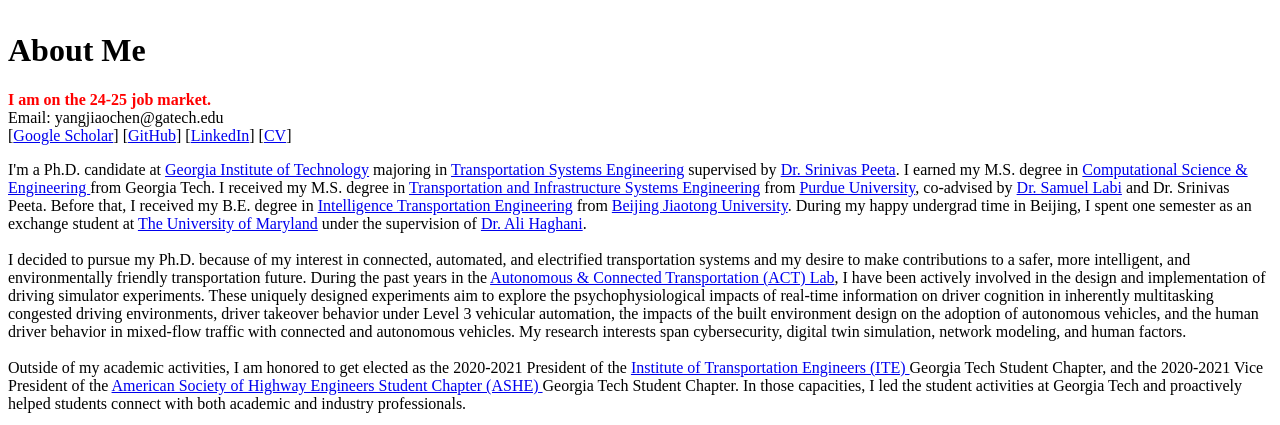
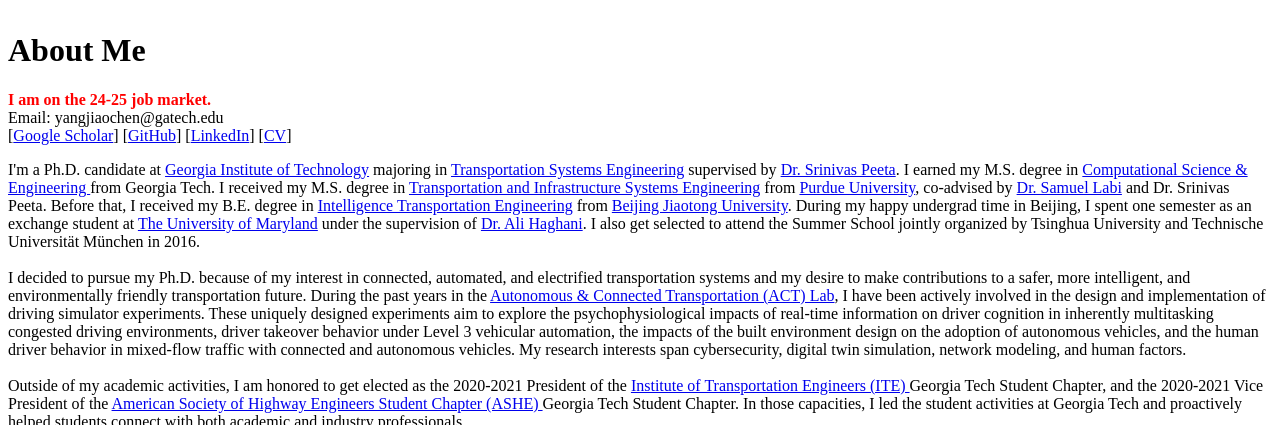
Before and after one commit to YangjiaoChen/YangjiaoChen.github.io, a Jekyll site: the page built from index.html, in a window 1280 px wide, cut to the strip 267-692 px from the top of the page. Built offline with Jekyll 4.4.1, drawn with Linux system fonts in a browser that asks for light colours.

Commit message:
Update index.html

```diff
--- a/index.html
+++ b/index.html
@@ -113,6 +113,7 @@ I received my M.S. degree in <a href="https://engineering.purdue.edu/CE/Academic
 from <a href="https://www.purdue.edu" target="_blank">Purdue University</a>, co-advised by <a href="https://engineering.purdue.edu/CE/People/ptProfile?resource_id=2416" target="_blank">Dr. Samuel Labi</a>
 and Dr. Srinivas Peeta. Before that, I received my B.E. degree in <a href="http://en.trans.bjtu.edu.cn" target="_blank">Intelligence Transportation Engineering</a> from <a href="http://en.njtu.edu.cn" target="_blank">Beijing Jiaotong University</a>.
 During my happy undergrad time in Beijing, I spent one semester as an exchange student at <a href="https://umd.edu" target="_blank">The University of Maryland</a> under the supervision of <a href="https://cee.umd.edu/clark/faculty/269/Ali-Haghani" target="_blank">Dr. Ali Haghani</a>.
+I also get selected to attend the Summer School jointly organized by Tsinghua University and Technische Universität München in 2016.
 <br />
 <br />
 I decided to pursue my Ph.D. because of my interest in connected, automated, and electrified transportation systems and my desire to make contributions
```
